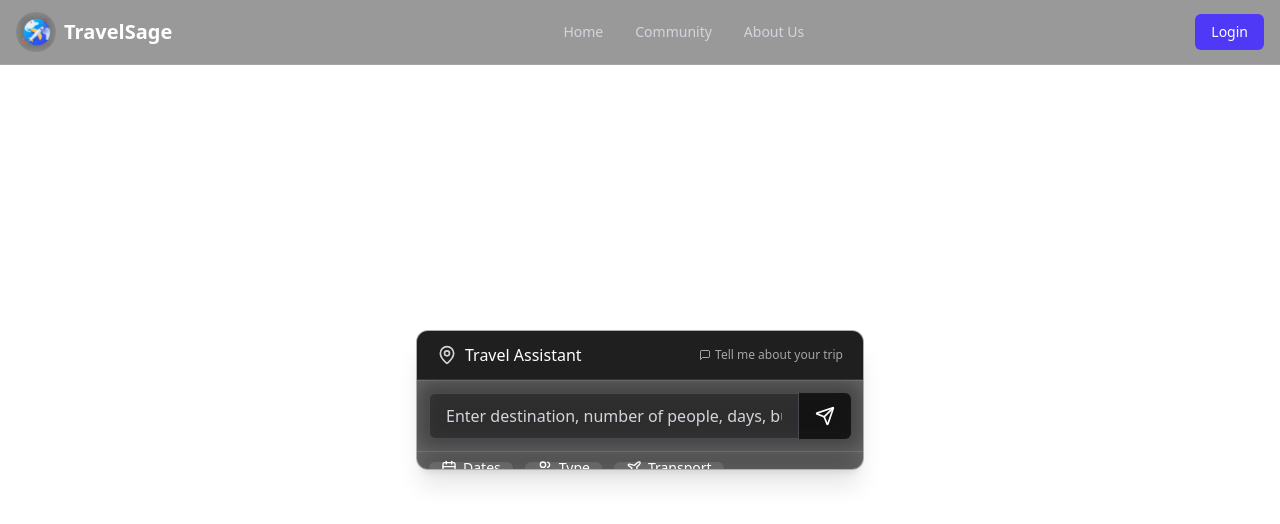
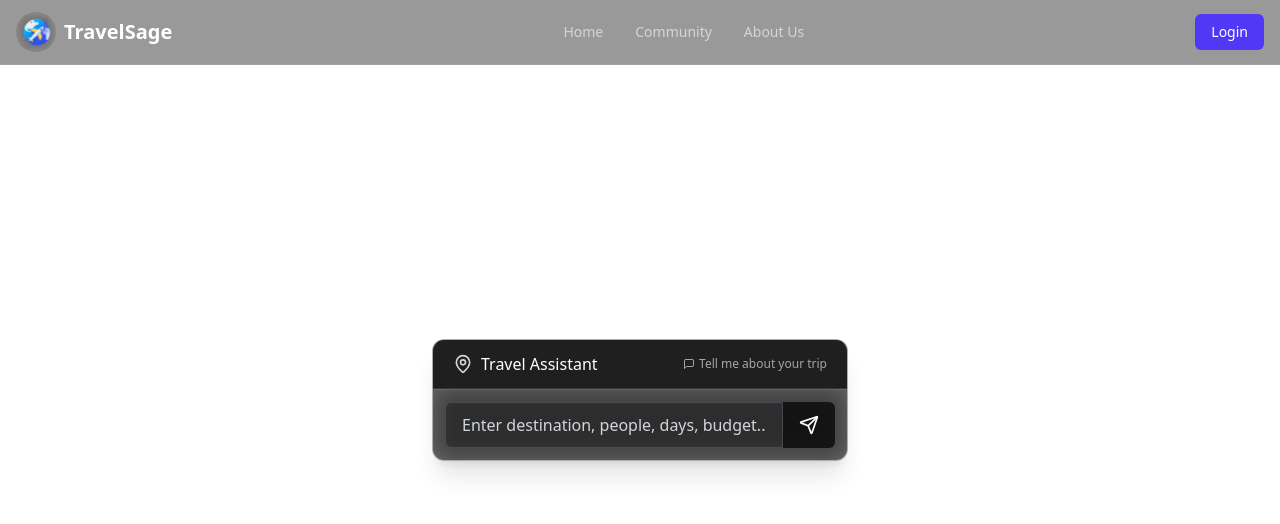
Before and after one commit to JayGuri/Codeshastra_XI_PUJA, a Next.js app in the folder frontend/: page / in a window 1280 px wide. Shown: the top 524 px of the page. Built offline with nearby package versions, Linux system fonts and the light colour scheme.

Commit message:
Modified ChatBot v1

```diff
--- a/frontend/app/globals.css
+++ b/frontend/app/globals.css
@@ -72,6 +72,22 @@ body {
   animation: fadeIn 0.3s ease-out forwards;
 }
 
+/* Animation for quick action buttons */
+@keyframes fadeInUp {
+  from {
+    opacity: 0;
+    transform: translateY(10px);
+  }
+  to {
+    opacity: 1;
+    transform: translateY(0);
+  }
+}
+
+.animate-fadeInUp {
+  animation: fadeInUp 0.5s ease-out forwards;
+}
+
 /* Fix for date input calendar icon on dark backgrounds */
 .calendar-white::-webkit-calendar-picker-indicator {
   filter: invert(1);
--- a/frontend/app/page.jsx
+++ b/frontend/app/page.jsx
@@ -21,7 +21,7 @@ export default function Home() {
 
       {/* Chatbot overlay - positioned in center */}
       <div className="absolute inset-0 flex items-center justify-center z-10 pointer-events-none">
-        <div className="pointer-events-auto w-full max-w-md">
+        <div className="pointer-events-auto w-full max-w-md px-4">
           <ChatBot />
         </div>
       </div>
--- a/frontend/components/ChatBot.jsx
+++ b/frontend/components/ChatBot.jsx
@@ -13,6 +13,8 @@ export default function ChatBot() {
   const [endDate, setEndDate] = useState("")
   const [travelType, setTravelType] = useState("solo")
   const [transportMode, setTransportMode] = useState("plane")
+  const [isExpanded, setIsExpanded] = useState(false)
+  const [initialPromptSubmitted, setInitialPromptSubmitted] = useState(false)
 
   const messagesEndRef = useRef(null)
 
@@ -30,6 +32,12 @@ export default function ChatBot() {
 
     // Add user message
     setMessages([...messages, { type: "user", content: inputValue }])
+    setIsExpanded(true)
+
+    // Set initial prompt as submitted to show quick action buttons
+    if (!initialPromptSubmitted) {
+      setInitialPromptSubmitted(true)
+    }
 
     // Process the message (in a real app, this would involve NLP)
     setTimeout(() => {
@@ -81,7 +89,9 @@ export default function ChatBot() {
 
   return (
     <div
-      className={`flex flex-col ${messages.length > 0 ? "h-[280px]" : "h-[140px]"} w-full max-w-md bg-black/40 backdrop-blur-lg rounded-xl shadow-xl overflow-hidden border border-white/20 transition-all duration-300`}
+      className={`flex flex-col ${
+        initialPromptSubmitted ? "h-[400px]" : isExpanded || messages.length > 0 ? "h-[280px]" : "h-auto"
+      } w-full max-w-md bg-black/40 backdrop-blur-lg rounded-xl shadow-xl overflow-hidden border border-white/20 transition-all duration-500`}
     >
       {/* Chat header */}
       <div className="bg-black/80 text-white px-5 py-3 flex items-center justify-between border-b border-white/10">
@@ -101,7 +111,7 @@ export default function ChatBot() {
       {messages.length > 0 && (
         <div className="flex-1 p-4 overflow-y-auto bg-transparent">
           {messages.map((message, index) => (
-            <div key={index} className={`mb-3 ${message.type === "user" ? "text-right" : "text-left"}`}>
+            <div key={index} className={`mb-4 ${message.type === "user" ? "text-right" : "text-left"}`}>
               <div
                 className={`inline-block px-4 py-2.5 rounded-lg max-w-[85%] text-base ${
                   message.type === "user"
@@ -123,7 +133,7 @@ export default function ChatBot() {
           type="text"
           value={inputValue}
           onChange={(e) => setInputValue(e.target.value)}
-          placeholder="Enter destination, number of people, days, budget..."
+          placeholder="Enter destination, people, days, budget..."
           className="flex-1 px-4 py-2.5 text-base border border-gray-500/40 rounded-l-md focus:outline-none focus:ring-1 focus:ring-white/50 bg-black/30 text-white placeholder-gray-300"
         />
         <button
@@ -134,30 +144,36 @@ export default function ChatBot() {
         </button>
       </form>
 
-      {/* Quick action buttons */}
+      {/* Quick action buttons - only show after initial prompt */}
+      {initialPromptSubmitted && (
         <div className="px-3 py-2.5 border-t border-white/10 flex space-x-3 overflow-x-auto bg-black/30 backdrop-blur-md">
+          {/* Animated buttons */}
           <button
             onClick={() => setShowDateModal(true)}
-          className="flex items-center px-3 py-1.5 bg-white/10 text-white rounded-full text-sm whitespace-nowrap hover:bg-white/20 transition-colors shadow-sm"
+            className="flex items-center px-3 py-1.5 bg-white/10 text-white rounded-full text-sm whitespace-nowrap hover:bg-white/20 transition-colors shadow-sm animate-fadeInUp"
+            style={{ animationDelay: "0ms" }}
           >
             <Calendar className="w-4 h-4 mr-1.5" />
             Dates
           </button>
           <button
             onClick={() => setShowTravelTypeModal(true)}
-          className="flex items-center px-3 py-1.5 bg-white/10 text-white rounded-full text-sm whitespace-nowrap hover:bg-white/20 transition-colors shadow-sm"
+            className="flex items-center px-3 py-1.5 bg-white/10 text-white rounded-full text-sm whitespace-nowrap hover:bg-white/20 transition-colors shadow-sm animate-fadeInUp"
+            style={{ animationDelay: "150ms" }}
           >
             <Users className="w-4 h-4 mr-1.5" />
             Type
           </button>
           <button
             onClick={() => setShowTransportModal(true)}
-          className="flex items-center px-3 py-1.5 bg-white/10 text-white rounded-full text-sm whitespace-nowrap hover:bg-white/20 transition-colors shadow-sm"
+            className="flex items-center px-3 py-1.5 bg-white/10 text-white rounded-full text-sm whitespace-nowrap hover:bg-white/20 transition-colors shadow-sm animate-fadeInUp"
+            style={{ animationDelay: "300ms" }}
           >
             <Plane className="w-4 h-4 mr-1.5" />
             Transport
           </button>
         </div>
+      )}
 
       {/* Date Modal */}
       {showDateModal && (
@@ -270,7 +286,7 @@ export default function ChatBot() {
           <div className="bg-black/80 backdrop-blur-lg p-5 rounded-xl w-full max-w-xs border border-white/20 text-white shadow-2xl">
             <h3 className="text-base font-semibold mb-4">Select Transport Mode</h3>
             <div className="space-y-3">
-              {["plane", "train", "car", "bus", "cruise"].map((mode) => (
+              {["plane", "train", "car", "bus"].map((mode) => (
                 <div key={mode} className="flex items-center p-1.5">
                   <input
                     type="radio"
```
Lines whose indentation alone changed are shown as unchanged.
